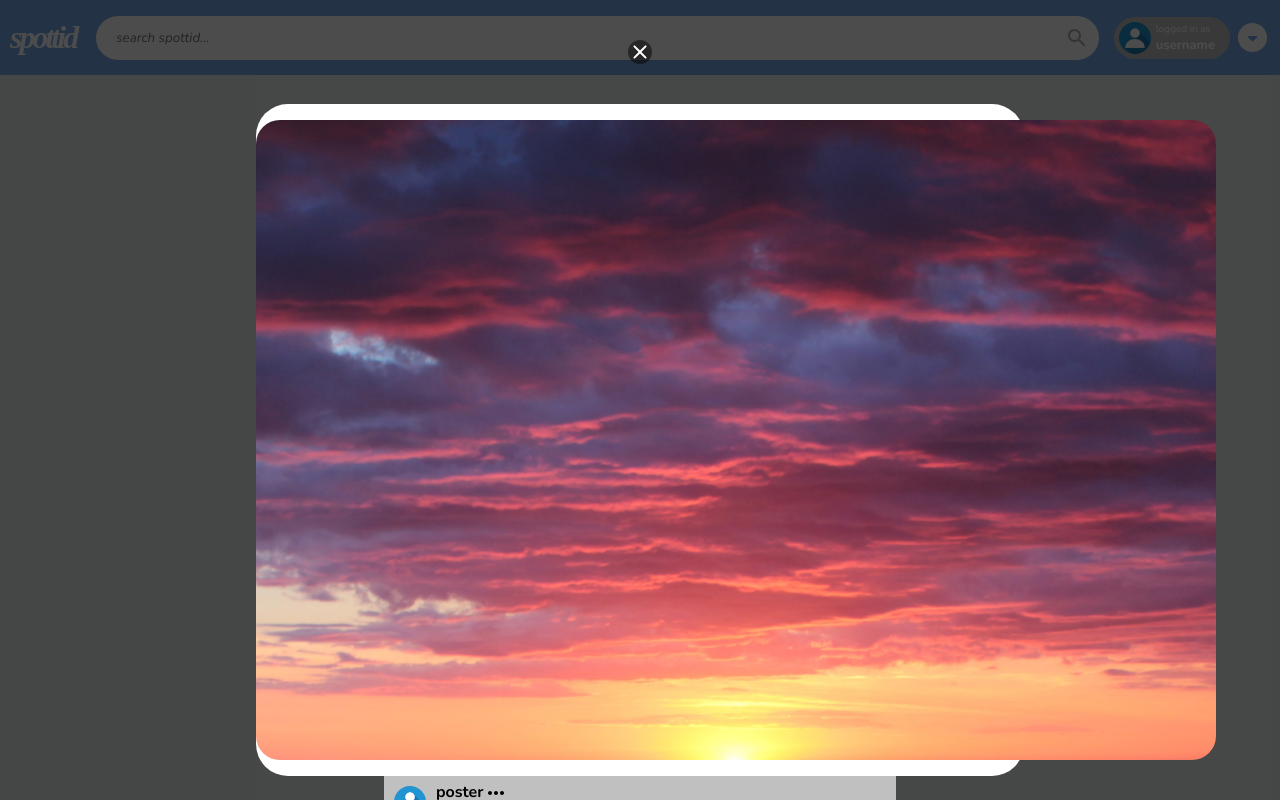
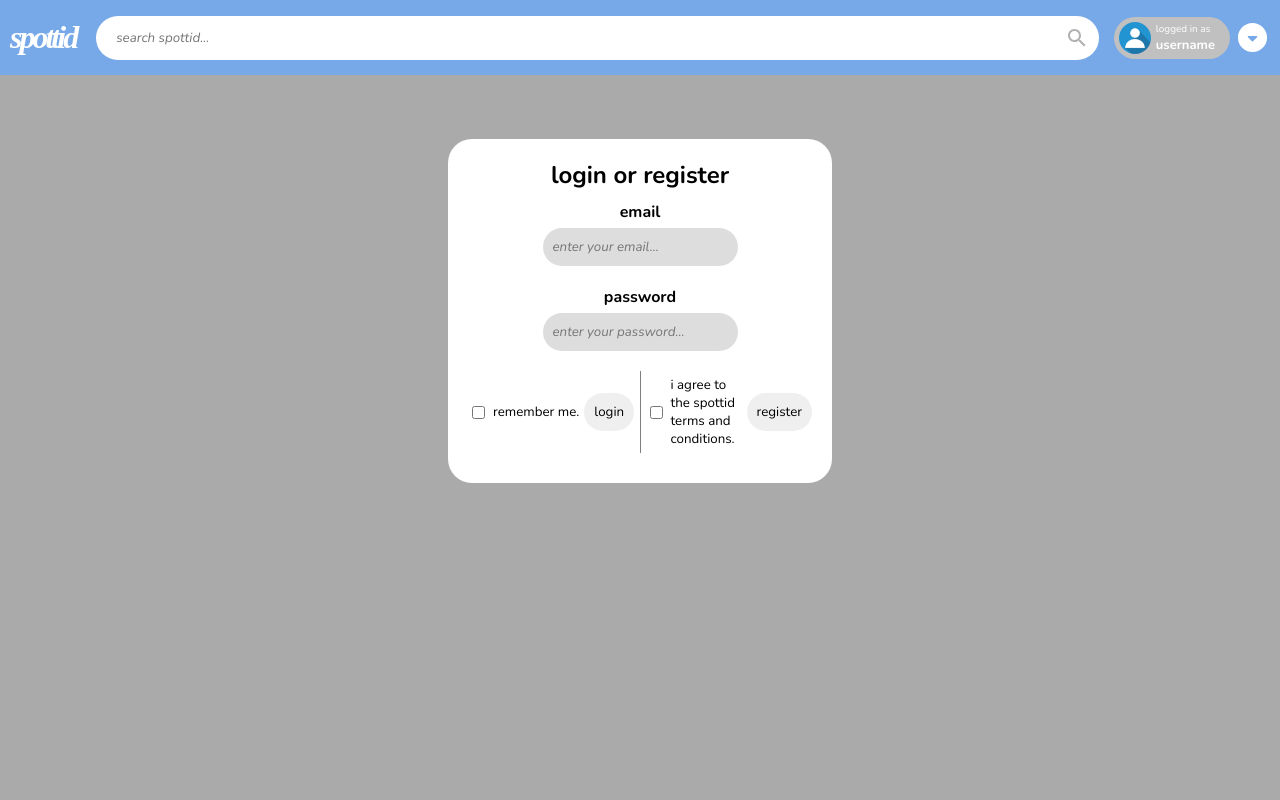
Before and after one commit to marideguia/HackWesTX, a React (Create React App) app in the folder amazon-clone/: page / in a window 1280 px wide. Built offline with nearby package versions, Linux system fonts and the light colour scheme; a web font is replaced by a local one.

Commit message:
Login page

```diff
--- a/amazon-clone/src/App.js
+++ b/amazon-clone/src/App.js
@@ -2,12 +2,13 @@ import './App.css';
 import Navbar from './Navbar';
 import User_Profile from './User_Profile';
 import Post from './post/Post';
+import Login from './Login';
 
 function App() {
   return (
     <div className="App">
       <Navbar />
-      <Post />
+      <Login />
     </div>
   );
 }
--- /dev/null
+++ b/amazon-clone/src/Login.css
@@ -0,0 +1,86 @@
+.login {
+    display: flex;
+    flex-direction: column;
+    position: relative;
+    background-color: white;
+    padding-top: 20px;
+    padding-bottom: 20px;
+    height: 50%;
+    min-width: 250px;
+    width: 30%;
+    left: 35%;
+    margin-top: 5%;
+    border-radius: 24px;
+    -moz-border-radius: 24px;
+    -webkit-border-radius: 24px;
+}
+
+.login__title {
+    font-weight: bold;
+    font-size: x-large;
+}
+
+.login__form {
+    margin: 10px;
+}
+
+.login__field {
+    font-family: 'Nunito', sans-serif;
+    font-style: italic;
+    background-color: #ddd;
+    margin-top: 5px;
+    margin-bottom: 20px;
+    padding: 10px;
+    border-radius: 24px;
+    -moz-border-radius: 24px;
+    -webkit-border-radius: 24px;
+    border: 0;
+}
+
+.login__split {
+    display: flex;
+    flex-direction: row;
+}
+
+.login__columnOne {
+    display: flex;
+    align-items: center;
+    width: 50%;
+    padding-left: 10px;
+    padding-right: 5px;
+    font-size: smaller;
+    text-align: left;
+}
+
+.login__columnOne > button {
+    font-family: 'Nunito', sans-serif;
+    border-radius: 24px;
+    -moz-border-radius: 24px;
+    -webkit-border-radius: 24px;
+    border: none;
+    padding: 10px;
+}
+
+.login__columnTwo {
+    display: flex;
+    align-items: center;
+    padding-right: 10px;
+    padding-left: 5px;
+    width: 50%;
+    font-size: smaller;
+    text-align: left;
+    border-left: gray solid 1px;
+}
+
+.login__columnTwo > button {
+    font-family: 'Nunito', sans-serif;
+    border-radius: 24px;
+    -moz-border-radius: 24px;
+    -webkit-border-radius: 24px;
+    border: none;
+    padding: 10px;
+}
+
+.login__checkinfo {
+    padding: 5px;
+}
--- /dev/null
+++ b/amazon-clone/src/Login.js
@@ -0,0 +1,34 @@
+import React from 'react';
+import './Login.css';
+
+function Login() {
+  return (
+    <div className="login">
+        <div className="login__title">login or register</div>
+        <form className="login__form">
+            <div className="login__email">
+                <strong>email</strong><br />
+                <input className="login__field" type="email" placeholder="enter your email..." />
+            </div>
+            <div className="login__password">
+                <strong>password</strong><br />
+                <input className="login__field" type="password" placeholder="enter your password..." />
+            </div>
+            <div className="login__split">
+                <div className="login__columnOne">
+                    <input type="checkbox" />
+                    <div className="login__checkinfo">remember me.</div>
+                    <button type="button">login</button>
+                </div>
+                <div className="login__columnTwo">
+                    <input type="checkbox" />
+                    <div className="login__checkinfo">i agree to the spottid terms and conditions.</div>
+                    <button type="button">register</button>
+                </div>
+            </div>
+        </form>
+    </div>
+  )
+}
+
+export default Login;
--- a/amazon-clone/src/index.css
+++ b/amazon-clone/src/index.css
@@ -1,5 +1,5 @@
 body {
-  background-color: rgb(234, 237, 237);
+  background-color: #aaa;
   margin: 0;
   font-family: 'Nunito', sans-serif;
   -webkit-font-smoothing: antialiased;
```
